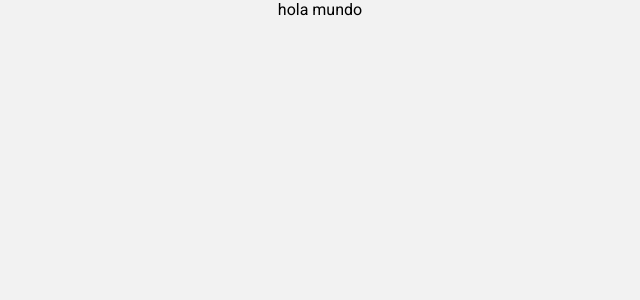
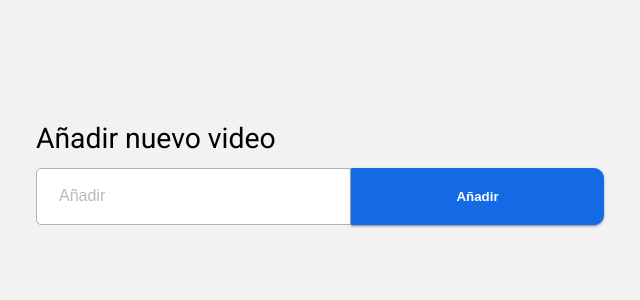
Before and after one commit to robertomendoza97/afex-album-front, a React (Vite) app: page / in a window 1280 px wide. Shown: the top 300 px of the page, without its empty margins (320-960 px from the left). Built offline with nearby package versions, Linux system fonts and the light colour scheme.

Commit message:
feat: add section created

```diff
--- a/src/App.tsx
+++ b/src/App.tsx
@@ -1,11 +1,18 @@
 import { GlobalStyles } from "./GlobalStyles";
+import AddSection from "./components/AddSection";
 import SiteWrapper from "./components/SiteWrapper";
+import Title from "./components/Title";
 
 function App() {
   return (
     <>
       <GlobalStyles />
-      <SiteWrapper>hola mundo</SiteWrapper>
+      <SiteWrapper>
+        <main>
+          <Title />
+          <AddSection />
+        </main>
+      </SiteWrapper>
     </>
   );
 }
--- /dev/null
+++ b/src/components/AddSection/Styles.ts
@@ -0,0 +1,43 @@
+import styled from "styled-components";
+import Colors from "../../const/Colors";
+
+export const AddSectionStyles = styled.div`
+  width: 100%;
+  display: flex;
+  margin-bottom: 50px;
+
+  & > input {
+    outline: none;
+    display: inline-block;
+    height: 57px;
+    flex-grow: 1;
+    color: ${Colors.black.shade1};
+    border: 1px solid ${Colors.gray.shade1};
+    border-radius: 5px 0 0 5px;
+    padding: 19.5px 22px;
+    background-color: ${Colors.white};
+    font-weight: 400;
+    font-size: 16px;
+    line-height: 21.28px;
+
+    &::placeholder {
+      opacity: 0.5;
+    }
+  }
+
+  & > button {
+    width: 253px;
+    background-color: ${Colors.secondary};
+    border: 1px solid ${Colors.secondary};
+    box-shadow: 0px 1px 1px 0px #00000033, 0px 1px 4px 0px #0000001f,
+      0px 2px 2px 0px #00000024;
+    color: ${Colors.white};
+    font-weight: 600;
+    border-radius: 0 10px 10px 0;
+    cursor: pointer;
+
+    &:active {
+      opacity: 0.9;
+    }
+  }
+`;
--- /dev/null
+++ b/src/components/AddSection/index.tsx
@@ -0,0 +1,13 @@
+import Texts from "../../const/Texts";
+import { AddSectionStyles } from "./Styles";
+
+const AddSection = () => {
+  return (
+    <AddSectionStyles>
+      <input type="text" placeholder={Texts.ADD} />
+      <button>{Texts.ADD}</button>
+    </AddSectionStyles>
+  );
+};
+
+export default AddSection;
--- a/src/components/SiteWrapper/Styles.ts
+++ b/src/components/SiteWrapper/Styles.ts
@@ -2,9 +2,14 @@ import styled from "styled-components";
 import Colors from "../../const/Colors";
 
 export const SiteWrapperStyle = styled.div`
-  background-color: ${Colors.pageBackground};
+  background-color: ${Colors.gray.shade2};
   width: 100%;
   min-height: 100vh;
   display: flex;
   justify-content: center;
+  padding: 120px 356px 0;
+
+  & > main {
+    flex-basis: 100%;
+  }
 `;
--- /dev/null
+++ b/src/components/Title/Styles.ts
@@ -0,0 +1,10 @@
+import styled from "styled-components";
+import Colors from "../../const/Colors";
+
+export const TitleStyles = styled.h1`
+  font-weight: 500;
+  font-size: 28.33px;
+  line-height: 37.64px;
+  color: ${Colors.black.shade2};
+  margin-bottom: 10px;
+`;
--- /dev/null
+++ b/src/components/Title/index.tsx
@@ -0,0 +1,8 @@
+import Texts from "../../const/Texts";
+import { TitleStyles } from "./Styles";
+
+const Title = () => {
+  return <TitleStyles>{Texts.TITLE}</TitleStyles>;
+};
+
+export default Title;
--- a/src/const/Colors.ts
+++ b/src/const/Colors.ts
@@ -1,7 +1,15 @@
 const Colors = {
-  pageBackground: "#F2F2F2",
-  primary: "#FBFBFB",
-  secondary: "#136AE4"
+  secondary: "#136AE4",
+  white: "#FFFFFF",
+  gray: {
+    shade1: "#B2B2B2",
+    shade2: "#F2F2F2",
+    shade3: "#929293"
+  },
+  black: {
+    shade1: "#000000",
+    shade2: "#020202"
+  }
 };
 
 export default Colors;
--- /dev/null
+++ b/src/const/Texts.ts
@@ -0,0 +1,6 @@
+const Texts = {
+  TITLE: "Añadir nuevo video",
+  ADD: "Añadir"
+};
+
+export default Texts;
```
